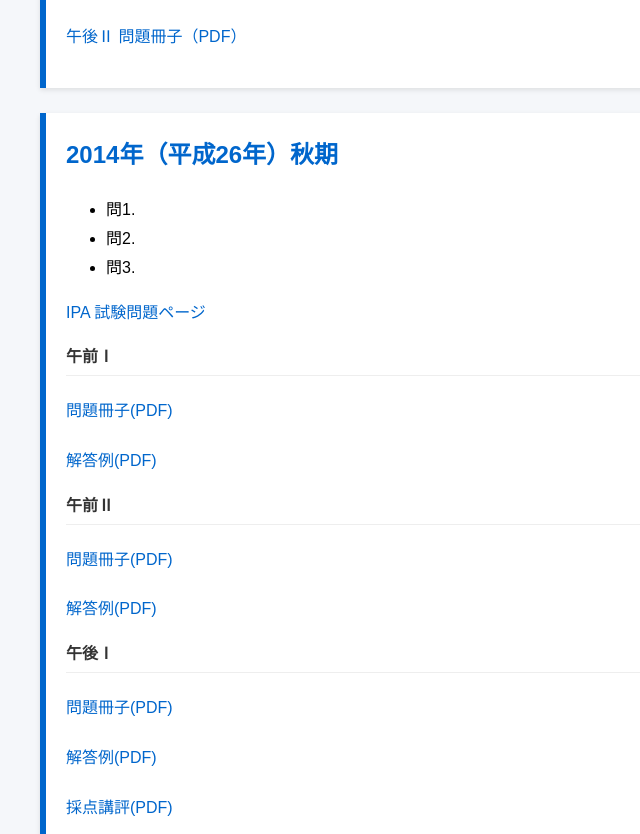
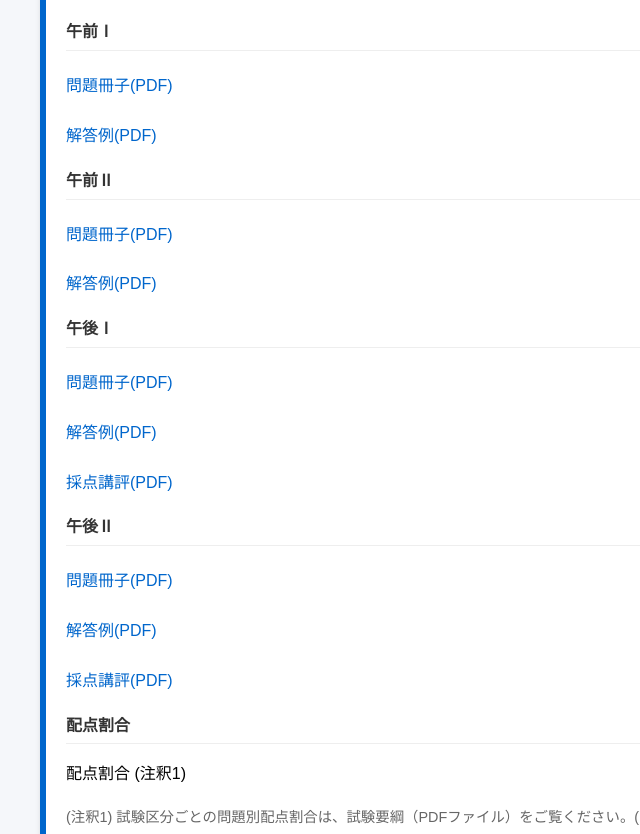
Before and after one commit to okadamakoto/osunekotaro, a plain HTML site: page Html/it_strategist_pm2_topics.html in a window 1280 px wide. Shown: the part 3160-3994 px from the top of the page, without its empty margins (0-640 px from the left). Drawn offline with Linux system fonts and the light colour scheme.

Commit message:
Update it_strategist_pm2_topics.html

```diff
--- a/Html/it_strategist_pm2_topics.html
+++ b/Html/it_strategist_pm2_topics.html
@@ -254,13 +254,40 @@ a:hover {
             IPA 試験問題ページ
         </a>
     </p>
-    <p>
-        <a class="pdf-link"
-           href="https://www.ipa.go.jp/shiken/mondai-kaiotu/ug65p90000004d6f-att/2010h22a_st_pm2_qs.pdf"
-           target="_blank">
-            午後Ⅱ 問題冊子（PDF）
-        </a>
-    </p>
+
+    <div class="exam-section">
+        <h3>午前Ⅰ</h3>
+        <p><a class="pdf-link" href="https://www.ipa.go.jp/shiken/mondai-kaiotu/gmcbt8000000gxj0-att/2015h27a_koudo_am1_qs.pdf" target="_blank">問題冊子(PDF)</a></p>
+        <p><a class="pdf-link" href="https://www.ipa.go.jp/shiken/mondai-kaiotu/gmcbt8000000gxj0-att/2015h27a_koudo_am1_ans.pdf" target="_blank">解答例(PDF)</a></p>
+    </div>
+
+    <div class="exam-section">
+        <h3>午前Ⅱ</h3>
+        <p><a class="pdf-link" href="https://www.ipa.go.jp/shiken/mondai-kaiotu/gmcbt8000000gxj0-att/2015h27a_st_am2_qs.pdf" target="_blank">問題冊子(PDF)</a></p>
+        <p><a class="pdf-link" href="https://www.ipa.go.jp/shiken/mondai-kaiotu/gmcbt8000000gxj0-att/2015h27a_st_am2_ans.pdf" target="_blank">解答例(PDF)</a></p>
+    </div>
+
+    <div class="exam-section">
+        <h3>午後Ⅰ</h3>
+        <p><a class="pdf-link" href="https://www.ipa.go.jp/shiken/mondai-kaiotu/gmcbt8000000gxj0-att/2015h27a_st_pm1_qs.pdf" target="_blank">問題冊子(PDF)</a></p>
+        <p><a class="pdf-link" href="https://www.ipa.go.jp/shiken/mondai-kaiotu/gmcbt8000000gxj0-att/2015h27a_st_pm1_ans.pdf" target="_blank">解答例(PDF)</a></p>
+        <p><a class="pdf-link" href="https://www.ipa.go.jp/shiken/mondai-kaiotu/gmcbt8000000gxj0-att/2015h27a_st_pm1_cmnt.pdf" target="_blank">採点講評(PDF)</a></p>
+    </div>
+
+    <div class="exam-section">
+        <h3>午後Ⅱ</h3>
+        <p><a class="pdf-link" href="https://www.ipa.go.jp/shiken/mondai-kaiotu/gmcbt8000000gxj0-att/2015h27a_st_pm2_qs.pdf" target="_blank">問題冊子(PDF)</a></p>
+        <p><a class="pdf-link" href="https://www.ipa.go.jp/shiken/mondai-kaiotu/gmcbt8000000gxj0-att/2015h27a_st_pm2_ans.pdf" target="_blank">解答例(PDF)</a></p>
+        <p><a class="pdf-link" href="https://www.ipa.go.jp/shiken/mondai-kaiotu/gmcbt8000000gxj0-att/2015h27a_st_pm2_cmnt.pdf" target="_blank">採点講評(PDF)</a></p>
+    </div>
+
+    <div class="exam-section">
+        <h3>配点割合</h3>
+        <p>配点割合 (注釈1)</p>
+        <p style="font-size: 0.9rem; color: #666; margin-top: 5px;">
+            (注釈1) 試験区分ごとの問題別配点割合は、試験要綱（PDFファイル）をご覧ください。(<a href="https://www.ipa.go.jp/shiken/mondai-kaiotu/gmcbt8000000gxj0-att/youkou_ver2_1.pdf" target="_blank">PDF</a>)
+        </p>
+    </div>
 </div>
 
 <div class="year">
```
